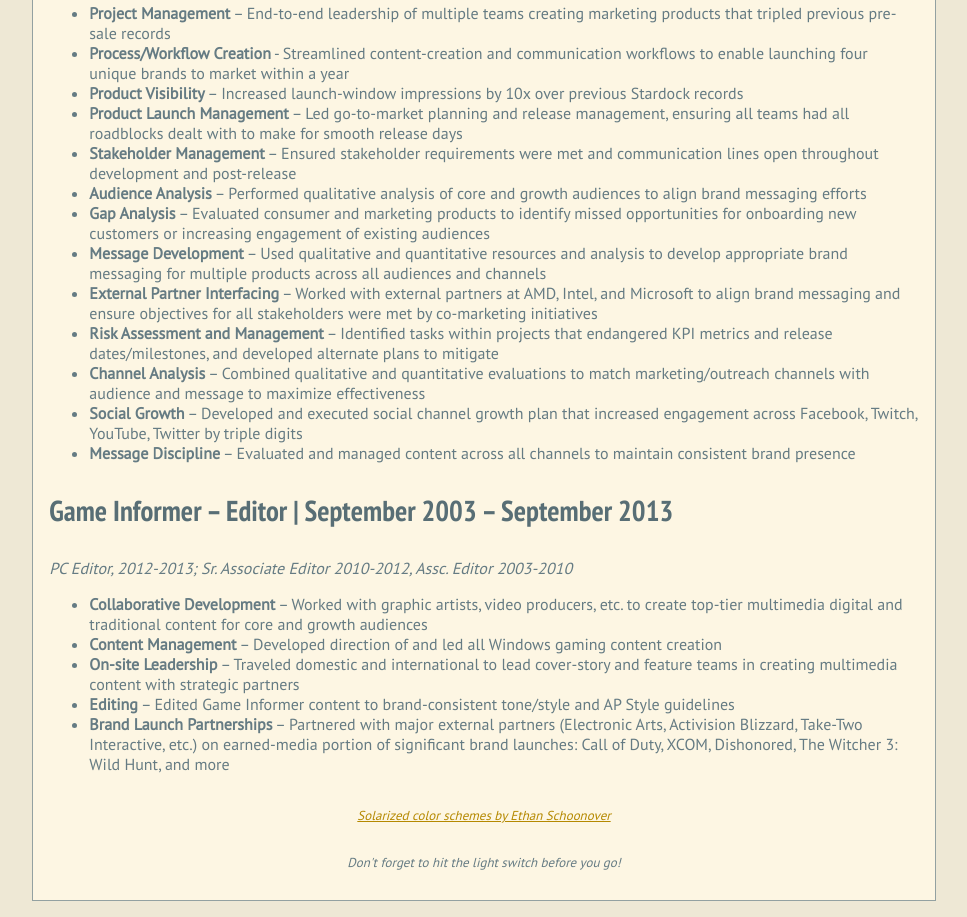
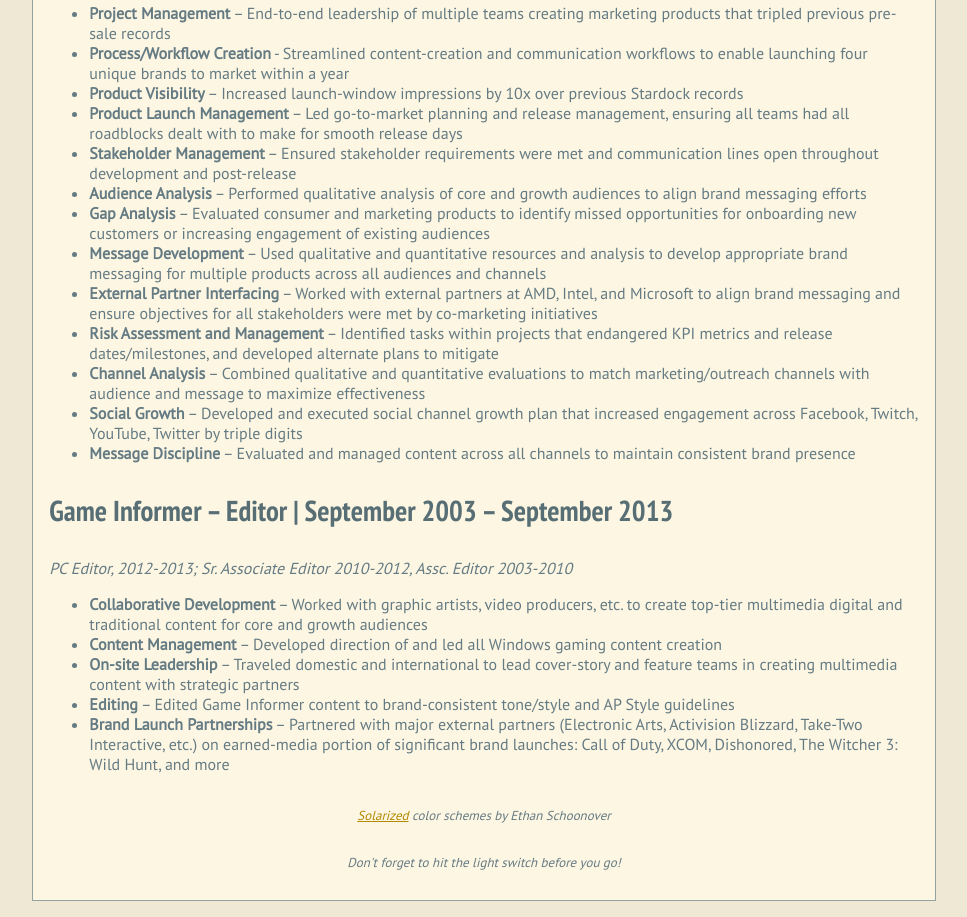
Before and after one commit to abiessener/prime-challenge-2, a plain HTML site: page index.html in a window 1280 px wide. Shown: the part 1426-2343 px from the top of the page, without its empty margins (156-1123 px from the left). Drawn offline with Linux system fonts and the light colour scheme.

Commit message:
adjust Solarized link

```diff
--- a/index.html
+++ b/index.html
@@ -127,7 +127,7 @@
 	    </ul>
 	  </p>
 
-	  <p style="font-size:small;text-align:center"><br/><em><a href="ethanschoonover.com/solarized"> Solarized color schemes by Ethan Schoonover</a></em></p>
+	  <p style="font-size:small;text-align:center"><br/><em><a href="ethanschoonover.com/solarized"> Solarized</a> color schemes by Ethan Schoonover</em></p>
 
 	  <p style="font-size:small;text-align:center"><br/><em>Don't forget to hit the light switch before you go!</em></p>
 
```
